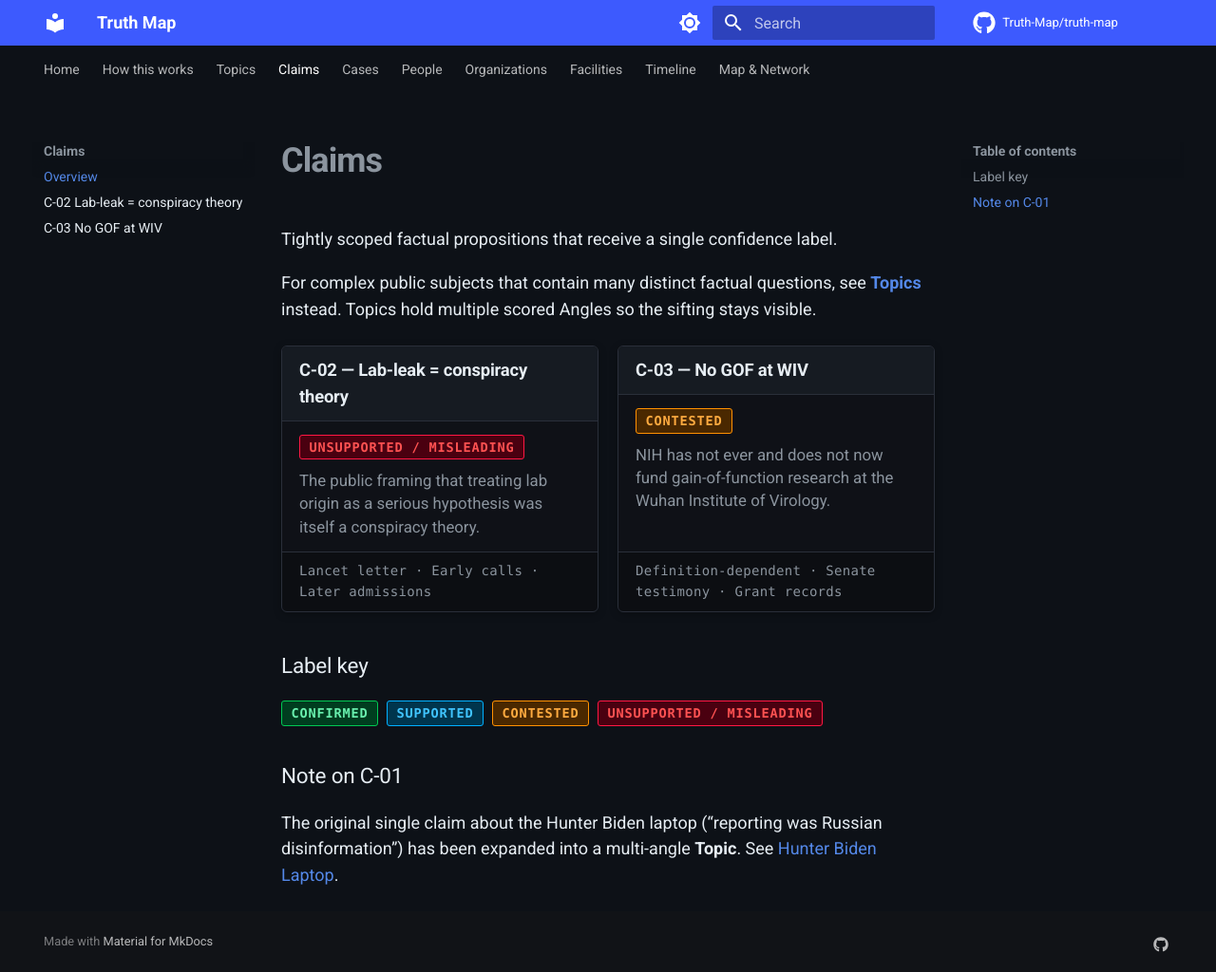
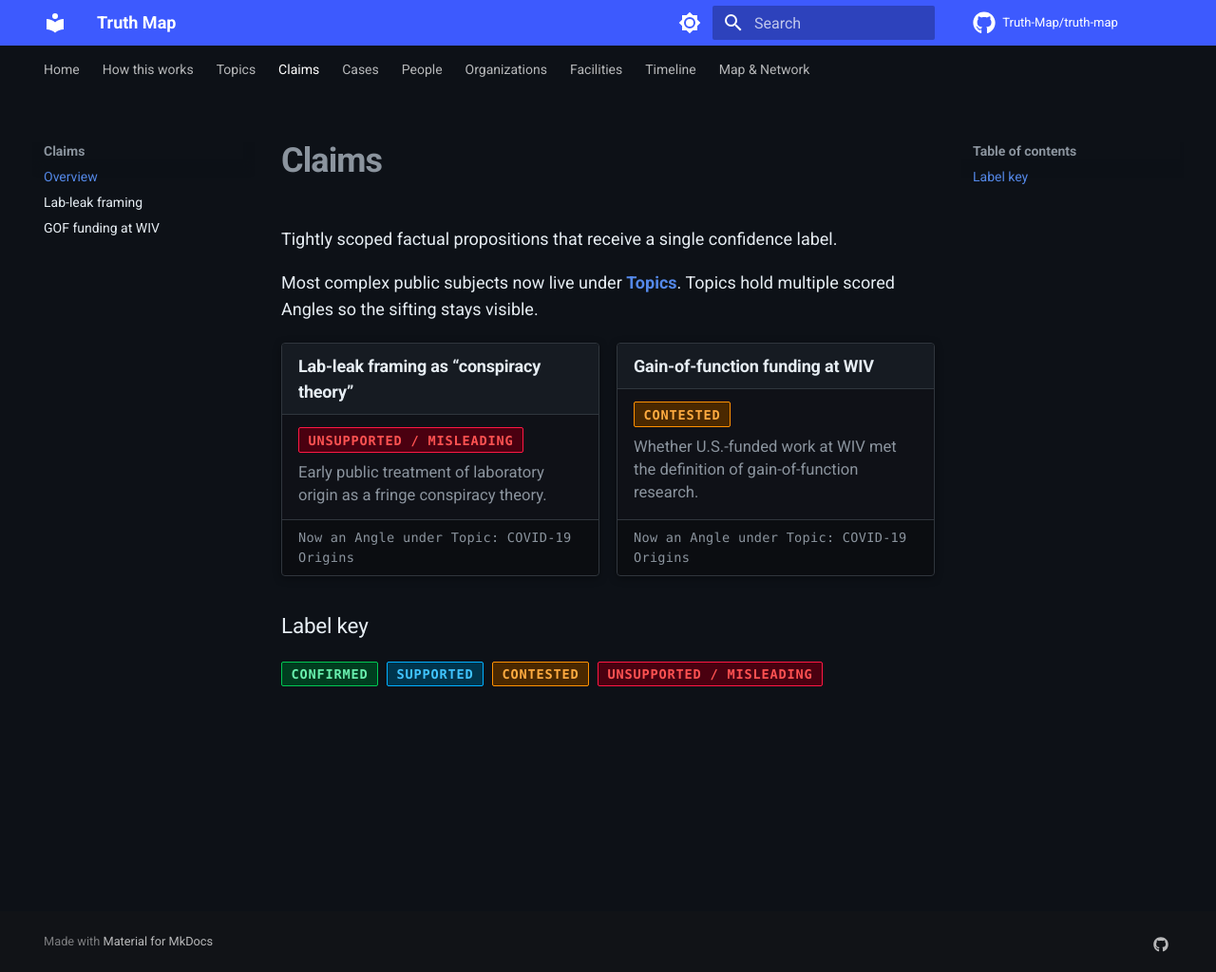
Before and after one commit to BnBCleaners/truth-map, an MkDocs documentation site: the page built from docs/claims/index.md, in a window 1280 px wide and 1024 px high. Shown: the whole window at 95% size. Built offline with MkDocs 1.6.1 and Material for MkDocs 9.7.7, drawn with Linux system fonts in a browser that asks for light colours; comment, search, counter and statistics services are not loaded.

Commit message:
visual + structure: stronger window borders + COVID-19 Origins Topic (C-02/C-03 become angles)
- Tightened console borders and window chrome
- New Topic: COVID-19 Origins
- Lab-leak framing and GOF-at-WIV now sit as scored angles under the Topic instead of awkward top-level claim titles

```diff
--- a/docs/claims/index.md
+++ b/docs/claims/index.md
@@ -2,22 +2,22 @@
 
 Tightly scoped factual propositions that receive a single confidence label.
 
-For complex public subjects that contain many distinct factual questions, see **[Topics](../topics/)** instead. Topics hold multiple scored Angles so the sifting stays visible.
+Most complex public subjects now live under **[Topics](../topics/)**. Topics hold multiple scored Angles so the sifting stays visible.
 
 <div class="tm-card-grid">
 
 <div class="tm-card">
-  <h3><a href="C-02-lab-leak-is-conspiracy-theory/">C-02 — Lab-leak = conspiracy theory</a></h3>
+  <h3><a href="C-02-lab-leak-is-conspiracy-theory/">Lab-leak framing as “conspiracy theory”</a></h3>
   <span class="badge badge-unsupported">Unsupported / Misleading</span>
-  <p>The public framing that treating lab origin as a serious hypothesis was itself a conspiracy theory.</p>
-  <div class="meta">Lancet letter · Early calls · Later admissions</div>
+  <p>Early public treatment of laboratory origin as a fringe conspiracy theory.</p>
+  <div class="meta">Now an Angle under Topic: COVID-19 Origins</div>
 </div>
 
 <div class="tm-card">
-  <h3><a href="C-03-no-gain-of-function-at-wiv/">C-03 — No GOF at WIV</a></h3>
+  <h3><a href="C-03-no-gain-of-function-at-wiv/">Gain-of-function funding at WIV</a></h3>
   <span class="badge badge-contested">Contested</span>
-  <p>NIH has not ever and does not now fund gain-of-function research at the Wuhan Institute of Virology.</p>
-  <div class="meta">Definition-dependent · Senate testimony · Grant records</div>
+  <p>Whether U.S.-funded work at WIV met the definition of gain-of-function research.</p>
+  <div class="meta">Now an Angle under Topic: COVID-19 Origins</div>
 </div>
 
 </div>
@@ -28,7 +28,3 @@ For complex public subjects that contain many distinct factual questions, see **
 <span class="badge badge-supported">Supported</span>&nbsp;
 <span class="badge badge-contested">Contested</span>&nbsp;
 <span class="badge badge-unsupported">Unsupported / Misleading</span>
-
-### Note on C-01
-
-The original single claim about the Hunter Biden laptop (“reporting was Russian disinformation”) has been expanded into a multi-angle **Topic**. See [Hunter Biden Laptop](../topics/hunter-biden-laptop/).
--- a/docs/stylesheets/extra.css
+++ b/docs/stylesheets/extra.css
@@ -1,12 +1,11 @@
 /* =========================================================
    Truth Map — Console / Instrument Panel layer
-   Phase 1: push MkDocs as far as it will go toward cockpit
+   Phase 1 continued: stronger borders + window definition
    ========================================================= */
 
-/* ---------- Base console atmosphere ---------- */
 :root {
   --tm-window-bg: #0f1117;
-  --tm-window-border: #2a2f3a;
+  --tm-window-border: #30363d;
   --tm-window-header: #161b22;
   --tm-accent: #3d5afe;
   --tm-accent-dim: #1a237e;
@@ -17,7 +16,6 @@
   --tm-blue: #00b0ff;
 }
 
-/* Force a denser, darker reading surface even in light mode */
 [data-md-color-scheme="default"] {
   --md-default-bg-color: #f4f5f7;
   --md-default-fg-color: #1a1d23;
@@ -33,11 +31,11 @@
   --md-accent-fg-color: #82b1ff;
 }
 
-/* ---------- Evidence status badges (console style) ---------- */
+/* ---------- Evidence status badges ---------- */
 .badge {
   display: inline-block;
   padding: 0.15em 0.7em;
-  border-radius: 3px;
+  border-radius: 2px;
   font-size: 0.68rem;
   font-weight: 700;
   letter-spacing: 0.06em;
@@ -78,37 +76,37 @@
 .tm-card-grid {
   display: grid;
   grid-template-columns: repeat(auto-fill, minmax(280px, 1fr));
-  gap: 1rem;
-  margin: 1.25rem 0 2rem;
+  gap: 0.9rem;
+  margin: 1.1rem 0 1.8rem;
 }
 
 .tm-card {
   background: var(--tm-window-bg);
   border: 1px solid var(--tm-window-border);
-  border-radius: 6px;
+  border-radius: 4px;
   overflow: hidden;
   display: flex;
   flex-direction: column;
-  transition: border-color 0.15s ease, box-shadow 0.15s ease;
-  box-shadow: 0 2px 8px rgba(0,0,0,0.25);
+  transition: border-color 0.12s ease, box-shadow 0.12s ease;
+  box-shadow: inset 0 1px 0 rgba(255,255,255,0.04), 0 2px 8px rgba(0,0,0,0.35);
 }
 
 [data-md-color-scheme="default"] .tm-card {
   background: #ffffff;
-  border-color: #d0d7de;
-  box-shadow: 0 1px 4px rgba(0,0,0,0.06);
+  border-color: #c9d1d9;
+  box-shadow: 0 1px 3px rgba(0,0,0,0.08);
 }
 
 .tm-card:hover {
-  border-color: var(--tm-accent);
-  box-shadow: 0 0 0 1px var(--tm-accent), 0 4px 16px rgba(61,90,254,0.15);
+  border-color: #58a6ff;
+  box-shadow: 0 0 0 1px #58a6ff, 0 4px 14px rgba(56,139,253,0.18);
 }
 
 /* Window chrome header */
 .tm-card h3 {
   margin: 0;
-  padding: 0.55rem 0.9rem;
-  font-size: 0.92rem;
+  padding: 0.5rem 0.85rem;
+  font-size: 0.9rem;
   font-weight: 600;
   background: var(--tm-window-header);
   border-bottom: 1px solid var(--tm-window-border);
@@ -117,7 +115,7 @@
 
 [data-md-color-scheme="default"] .tm-card h3 {
   background: #f6f8fa;
-  border-bottom-color: #d0d7de;
+  border-bottom-color: #c9d1d9;
 }
 
 .tm-card h3 a {
@@ -126,17 +124,17 @@
 }
 
 .tm-card h3 a:hover {
-  color: var(--tm-accent);
+  color: #58a6ff;
 }
 
 .tm-card > .badge {
-  margin: 0.7rem 0.9rem 0;
+  margin: 0.65rem 0.85rem 0;
   align-self: flex-start;
 }
 
 .tm-card p {
-  margin: 0.5rem 0.9rem 0.7rem;
-  font-size: 0.84rem;
+  margin: 0.45rem 0.85rem 0.65rem;
+  font-size: 0.83rem;
   line-height: 1.45;
   color: var(--tm-text-dim);
   flex-grow: 1;
@@ -148,40 +146,40 @@
 
 .tm-card .meta {
   margin: 0;
-  padding: 0.45rem 0.9rem;
-  font-size: 0.7rem;
+  padding: 0.4rem 0.85rem;
+  font-size: 0.68rem;
   color: var(--tm-text-dim);
   border-top: 1px solid var(--tm-window-border);
-  background: rgba(0,0,0,0.2);
+  background: rgba(0,0,0,0.25);
   font-family: ui-monospace, SFMono-Regular, Menlo, Monaco, Consolas, monospace;
   letter-spacing: 0.02em;
 }
 
 [data-md-color-scheme="default"] .tm-card .meta {
   background: #f6f8fa;
-  border-top-color: #d0d7de;
+  border-top-color: #c9d1d9;
   color: #6e7781;
 }
 
 /* ---------- Homepage hero as console header ---------- */
 .tm-hero {
-  margin: 0 0 1.75rem;
-  padding: 1.4rem 1.4rem 1.2rem;
-  border-radius: 6px;
+  margin: 0 0 1.6rem;
+  padding: 1.25rem 1.3rem 1.1rem;
+  border-radius: 4px;
   background: var(--tm-window-bg);
   border: 1px solid var(--tm-window-border);
-  box-shadow: 0 2px 12px rgba(0,0,0,0.3);
+  box-shadow: inset 0 1px 0 rgba(255,255,255,0.04), 0 2px 10px rgba(0,0,0,0.35);
 }
 
 [data-md-color-scheme="default"] .tm-hero {
   background: #ffffff;
-  border-color: #d0d7de;
-  box-shadow: 0 1px 4px rgba(0,0,0,0.06);
+  border-color: #c9d1d9;
+  box-shadow: 0 1px 3px rgba(0,0,0,0.08);
 }
 
 .tm-hero h1 {
-  margin: 0 0 0.45rem;
-  font-size: 1.65rem;
+  margin: 0 0 0.4rem;
+  font-size: 1.55rem;
   font-weight: 700;
   letter-spacing: -0.03em;
   color: #e6edf3;
@@ -192,41 +190,41 @@
 }
 
 .tm-hero .tagline {
-  font-size: 0.95rem;
-  margin: 0 0 0.85rem;
+  font-size: 0.92rem;
+  margin: 0 0 0.75rem;
   color: var(--tm-text-dim);
   max-width: 40rem;
   line-height: 1.5;
 }
 
 .tm-hero .ai-note {
-  font-size: 0.72rem;
+  font-size: 0.7rem;
   color: #6e7681;
   margin: 0;
   font-family: ui-monospace, SFMono-Regular, Menlo, Monaco, Consolas, monospace;
   letter-spacing: 0.03em;
   border-top: 1px solid var(--tm-window-border);
-  padding-top: 0.65rem;
+  padding-top: 0.55rem;
 }
 
-/* ---------- Section labels (console style) ---------- */
+/* ---------- Section labels ---------- */
 .tm-section-label {
-  font-size: 0.68rem;
+  font-size: 0.66rem;
   font-weight: 700;
   text-transform: uppercase;
-  letter-spacing: 0.12em;
+  letter-spacing: 0.14em;
   color: var(--tm-text-dim);
-  margin-bottom: 0.5rem;
+  margin-bottom: 0.45rem;
   font-family: ui-monospace, SFMono-Regular, Menlo, Monaco, Consolas, monospace;
 }
 
 /* ---------- Map & Network windows ---------- */
 #truth-map,
 #truth-network {
-  border-radius: 6px !important;
+  border-radius: 4px !important;
   border: 1px solid var(--tm-window-border) !important;
   overflow: hidden;
-  box-shadow: 0 2px 12px rgba(0,0,0,0.3);
+  box-shadow: 0 2px 12px rgba(0,0,0,0.35);
 }
 
 /* ---------- Global polish ---------- */
@@ -238,32 +236,30 @@
 .md-typeset h2 {
   font-weight: 650;
   border-bottom: 1px solid var(--md-default-fg-color--lightest);
-  padding-bottom: 0.3rem;
+  padding-bottom: 0.25rem;
 }
 
 .md-typeset table:not([class]) {
-  border-radius: 6px;
+  border-radius: 4px;
   overflow: hidden;
-  font-size: 0.88rem;
+  font-size: 0.86rem;
   border: 1px solid var(--md-default-fg-color--lightest);
 }
 
 .md-typeset table:not([class]) th {
   background: var(--tm-window-header);
   font-weight: 600;
-  font-size: 0.75rem;
+  font-size: 0.72rem;
   text-transform: uppercase;
   letter-spacing: 0.05em;
   font-family: ui-monospace, SFMono-Regular, Menlo, Monaco, Consolas, monospace;
 }
 
-/* Slightly denser content */
 .md-typeset {
   font-size: 0.9rem;
   line-height: 1.55;
 }
 
-/* Navigation feels more like instrument tabs */
 .md-tabs {
   background: #0d1117;
 }
--- a/mkdocs.yml
+++ b/mkdocs.yml
@@ -7,7 +7,6 @@ repo_name: Truth-Map/truth-map
 theme:
   name: material
   palette:
-    # Default to dark (console) mode
     - scheme: slate
       primary: indigo
       accent: indigo
@@ -50,11 +49,12 @@ nav:
     - Fact-check checklist: about/fact-check-checklist.md
   - Topics:
     - Overview: topics/index.md
+    - COVID-19 Origins: topics/covid-19-origins.md
     - Hunter Biden Laptop: topics/hunter-biden-laptop.md
   - Claims:
     - Overview: claims/index.md
-    - C-02 Lab-leak = conspiracy theory: claims/C-02-lab-leak-is-conspiracy-theory.md
-    - C-03 No GOF at WIV: claims/C-03-no-gain-of-function-at-wiv.md
+    - Lab-leak framing: claims/C-02-lab-leak-is-conspiracy-theory.md
+    - GOF funding at WIV: claims/C-03-no-gain-of-function-at-wiv.md
   - Cases:
     - Overview: cases/index.md
     - Fauci Diary (2026): cases/fauci-diary.md
```
Also changed, not shown: docs/index.md (+1 -1 lines), docs/topics/covid-19-origins.md (added, +45 -0 lines), docs/topics/index.md (+7 -1 lines).
